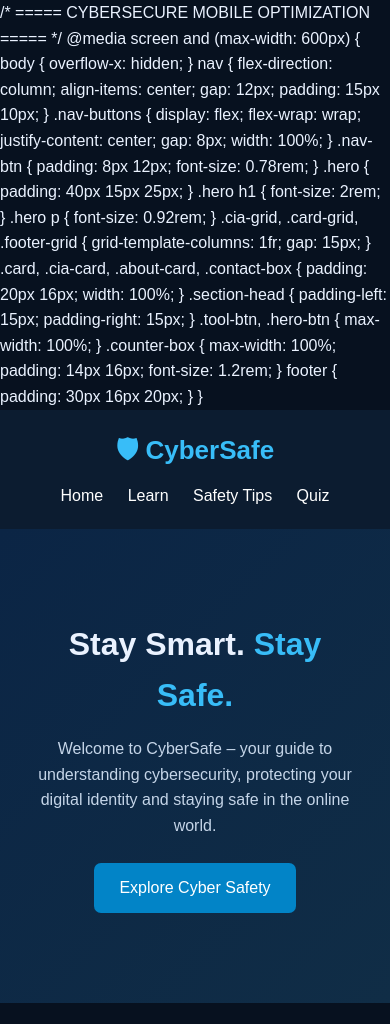
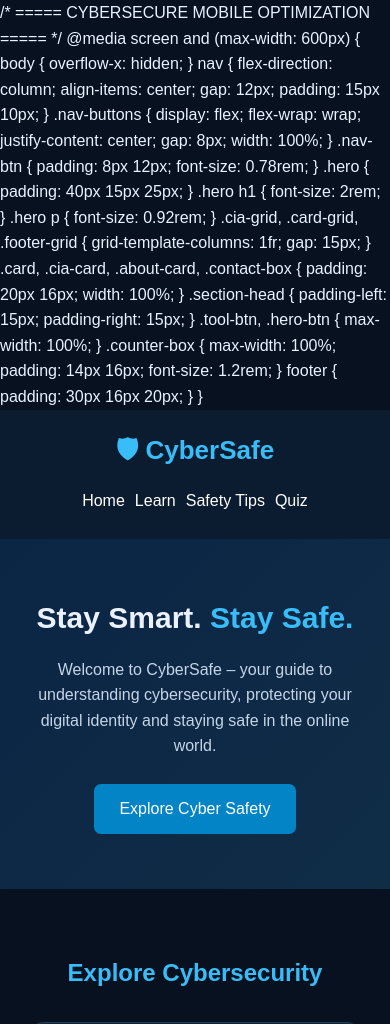
Before and after one commit to tanishkanale/cybersafe-website, a plain HTML site: page index.html in a window 390 px wide. Shown: the top 1024 px of the page. Drawn offline with Linux system fonts and the light colour scheme.

Commit message:
Improve CyberSafe mobile responsiveness

```diff
--- a/index.html
+++ b/index.html
@@ -1416,6 +1416,38 @@ document.addEventListener("DOMContentLoaded", function () {
   color: #e0eaf5;
   line-height: 1.6;
  }
+ @media screen and (max-width: 600px) {
+    header {
+        flex-direction: column;
+        text-align: center;
+        gap: 12px;
+    }
 
+    nav {
+        display: flex;
+        flex-wrap: wrap;
+        justify-content: center;
+    }
+
+    nav a {
+        margin: 5px;
+    }
+
+    .hero {
+        padding: 55px 5%;
+    }
+
+    .hero h1 {
+        font-size: 30px;
+    }
+
+    .cards {
+        grid-template-columns: 1fr;
+    }
+
+    .section-title {
+        font-size: 24px;
+    }
+ }
 </style>
 </html>
```
